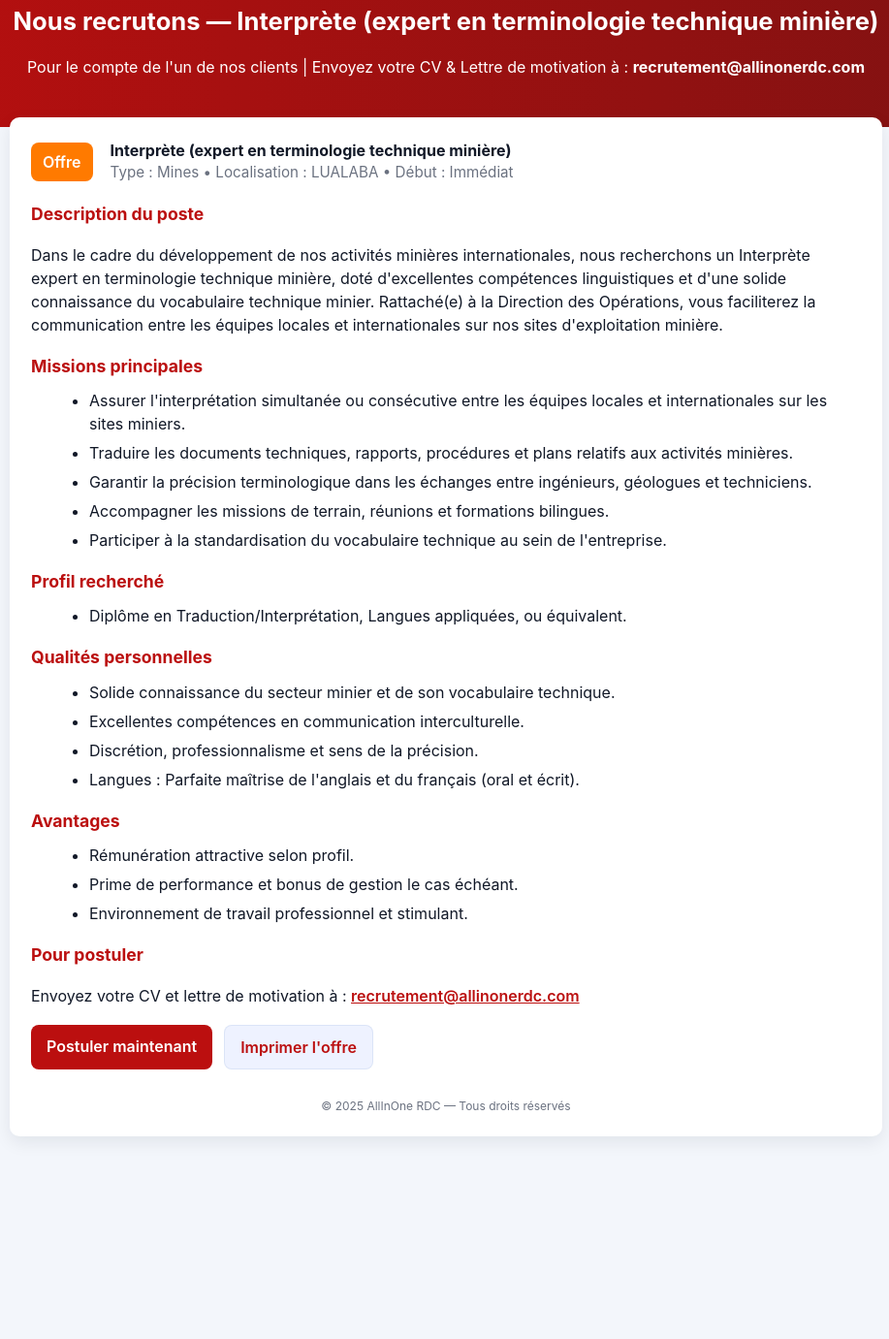
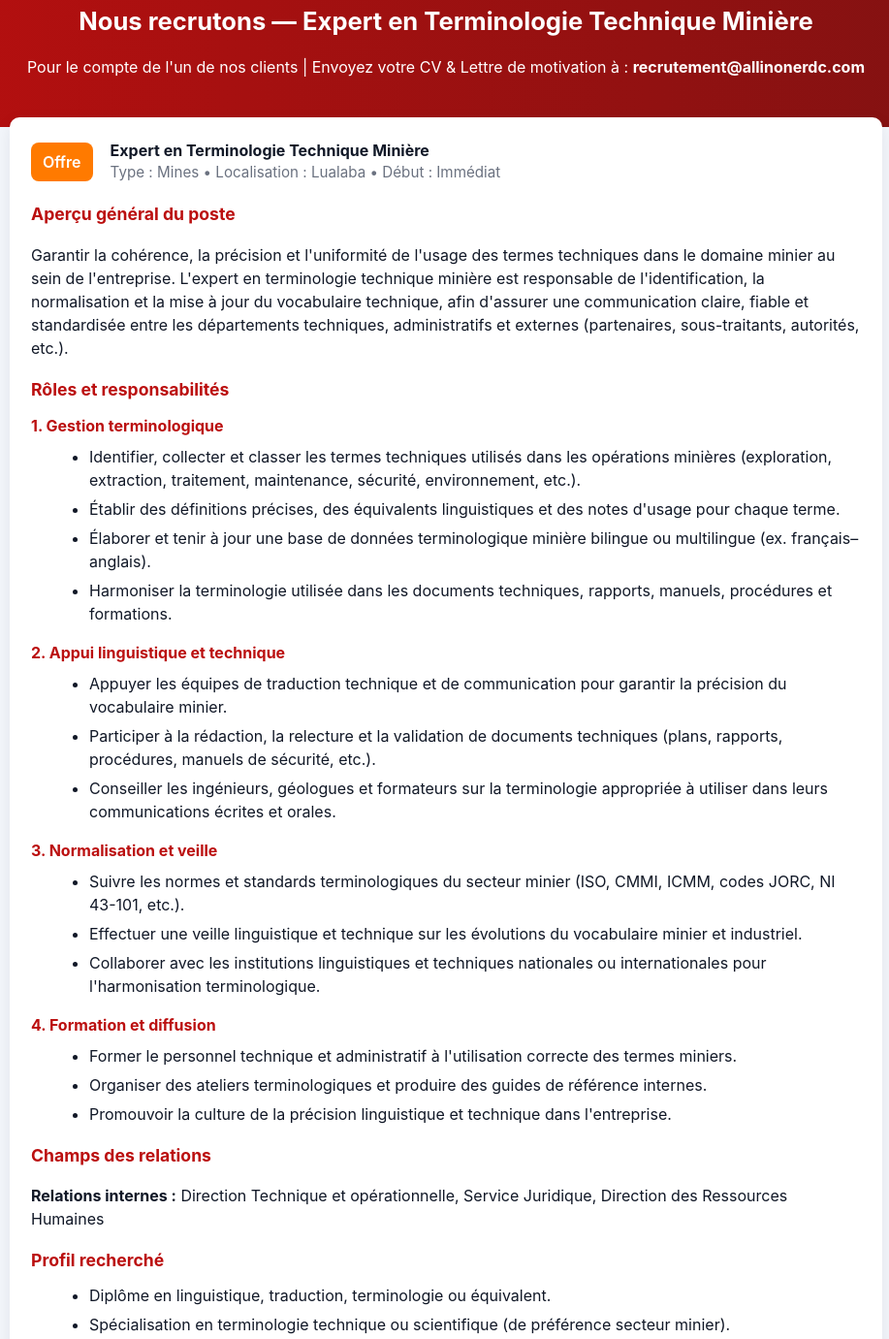
Before and after one commit to allinoneoffre/expert-en-terminologie-technique-mini-re, a plain HTML site: page index.html in a window 1280 px wide. Shown: the part 31-1412 px from the top of the page at 97% size, without its empty margins (180-1097 px from the left). Before the commit the page ends 1269 px from the top, so only its background shows below. Drawn offline with Linux system fonts and the light colour scheme.

Commit message:
index.html

```diff
--- a/index.html
+++ b/index.html
@@ -3,8 +3,8 @@
 <head>
   <meta charset="utf-8" />
   <meta name="viewport" content="width=device-width,initial-scale=1" />
-  <title>Offre d'emploi — Interprète (expert en terminologie technique minière)</title>
-  <meta name="description" content="Nous recrutons : Interprète (expert en terminologie technique minière). Envoyez votre CV à recrutement@allinonerdc.com" />
+  <title>Offre d'emploi — Expert en Terminologie Technique Minière</title>
+  <meta name="description" content="Nous recrutons : Expert en Terminologie Technique Minière. Envoyez votre CV à recrutement@allinonerdc.com" />
   <style>
     :root{
       --brand:#bb0f0f;
@@ -46,7 +46,7 @@
 <body>
 
   <header>
-    <h1>Nous recrutons — Interprète (expert en terminologie technique minière)</h1>
+    <h1>Nous recrutons — Expert en Terminologie Technique Minière</h1>
     <p>Pour le compte de l'un de nos clients | Envoyez votre CV & Lettre de motivation à :
       <strong>recrutement@allinonerdc.com</strong></p>
   </header>
@@ -56,45 +56,77 @@
       <div class="top-summary">
         <div class="badge">Offre</div>
         <div>
-          <div style="font-weight:700;font-size:1rem">Interprète (expert en terminologie technique minière)</div>
-          <div class="meta">Type : Mines • Localisation : LUALABA • Début : Immédiat</div>
+          <div style="font-weight:700;font-size:1rem">Expert en Terminologie Technique Minière</div>
+          <div class="meta">Type : Mines • Localisation : Lualaba • Début : Immédiat</div>
         </div>
       </div>
 
       <section>
-        <h2>Description du poste</h2>
+        <h2>Aperçu général du poste</h2>
         <p>
-          Dans le cadre du développement de nos activités minières internationales, nous recherchons
-          un Interprète expert en terminologie technique minière, doté d'excellentes compétences
-          linguistiques et d'une solide connaissance du vocabulaire technique minier.
-          Rattaché(e) à la Direction des Opérations, vous faciliterez la communication entre
-          les équipes locales et internationales sur nos sites d'exploitation minière.
+          Garantir la cohérence, la précision et l'uniformité de l'usage des termes
+          techniques dans le domaine minier au sein de l'entreprise.
+          L'expert en terminologie technique minière est responsable de l'identification,
+          la normalisation et la mise à jour du vocabulaire technique, afin d'assurer une
+          communication claire, fiable et standardisée entre les départements techniques,
+          administratifs et externes (partenaires, sous-traitants, autorités, etc.).
         </p>
       </section>
 
       <section>
-        <h2>Missions principales</h2>
+        <h2>Rôles et responsabilités</h2>
+
+        <h3 style="color:var(--brand);font-size:1rem;margin:12px 0 8px;">1. Gestion terminologique</h3>
         <ul>
-          <li>Assurer l'interprétation simultanée ou consécutive entre les équipes locales et internationales sur les sites miniers.</li>
-          <li>Traduire les documents techniques, rapports, procédures et plans relatifs aux activités minières.</li>
-          <li>Garantir la précision terminologique dans les échanges entre ingénieurs, géologues et techniciens.</li>
-          <li>Accompagner les missions de terrain, réunions et formations bilingues.</li>
-          <li>Participer à la standardisation du vocabulaire technique au sein de l'entreprise.</li>
+          <li>Identifier, collecter et classer les termes techniques utilisés dans les opérations minières (exploration, extraction, traitement, maintenance, sécurité, environnement, etc.).</li>
+          <li>Établir des définitions précises, des équivalents linguistiques et des notes d'usage pour chaque terme.</li>
+          <li>Élaborer et tenir à jour une base de données terminologique minière bilingue ou multilingue (ex. français–anglais).</li>
+          <li>Harmoniser la terminologie utilisée dans les documents techniques, rapports, manuels, procédures et formations.</li>
+        </ul>
+
+        <h3 style="color:var(--brand);font-size:1rem;margin:12px 0 8px;">2. Appui linguistique et technique</h3>
+        <ul>
+          <li>Appuyer les équipes de traduction technique et de communication pour garantir la précision du vocabulaire minier.</li>
+          <li>Participer à la rédaction, la relecture et la validation de documents techniques (plans, rapports, procédures, manuels de sécurité, etc.).</li>
+          <li>Conseiller les ingénieurs, géologues et formateurs sur la terminologie appropriée à utiliser dans leurs communications écrites et orales.</li>
+        </ul>
+
+        <h3 style="color:var(--brand);font-size:1rem;margin:12px 0 8px;">3. Normalisation et veille</h3>
+        <ul>
+          <li>Suivre les normes et standards terminologiques du secteur minier (ISO, CMMI, ICMM, codes JORC, NI 43-101, etc.).</li>
+          <li>Effectuer une veille linguistique et technique sur les évolutions du vocabulaire minier et industriel.</li>
+          <li>Collaborer avec les institutions linguistiques et techniques nationales ou internationales pour l'harmonisation terminologique.</li>
+        </ul>
+
+        <h3 style="color:var(--brand);font-size:1rem;margin:12px 0 8px;">4. Formation et diffusion</h3>
+        <ul>
+          <li>Former le personnel technique et administratif à l'utilisation correcte des termes miniers.</li>
+          <li>Organiser des ateliers terminologiques et produire des guides de référence internes.</li>
+          <li>Promouvoir la culture de la précision linguistique et technique dans l'entreprise.</li>
         </ul>
       </section>
 
       <section>
+        <h2>Champs des relations</h2>
+        <p><strong>Relations internes :</strong> Direction Technique et opérationnelle, Service Juridique, Direction des Ressources Humaines</p>
+
         <h2>Profil recherché</h2>
         <ul>
-          <li>Diplôme en Traduction/Interprétation, Langues appliquées, ou équivalent.</li>
+          <li>Diplôme en linguistique, traduction, terminologie ou équivalent.</li>
+          <li>Spécialisation en terminologie technique ou scientifique (de préférence secteur minier).</li>
+          <li>Expérience minimum de 3 ans en gestion terminologique ou traduction technique.</li>
+          <li>Connaissance du secteur minier et de son vocabulaire technique.</li>
+          <li>Maîtrise des outils de gestion terminologique et des bases de données linguistiques.</li>
         </ul>
 
-        <h2>Qualités personnelles</h2>
+        <h2>Compétences requises</h2>
         <ul>
-          <li>Solide connaissance du secteur minier et de son vocabulaire technique.</li>
-          <li>Excellentes compétences en communication interculturelle.</li>
-          <li>Discrétion, professionnalisme et sens de la précision.</li>
-          <li>Langues : Parfaite maîtrise de l'anglais et du français (oral et écrit).</li>
+          <li>Excellente maîtrise du français et de l'anglais (oral et écrit)</li>
+          <li>Connaissance des normes terminologiques internationales (ISO, etc.)</li>
+          <li>Capacité de recherche et d'analyse linguistique approfondie</li>
+          <li>Compétences en formation et communication technique</li>
+          <li>Rigueur, précision et sens du détail</li>
+          <li>Esprit de synthèse et capacités rédactionnelles</li>
         </ul>
       </section>
 
```
